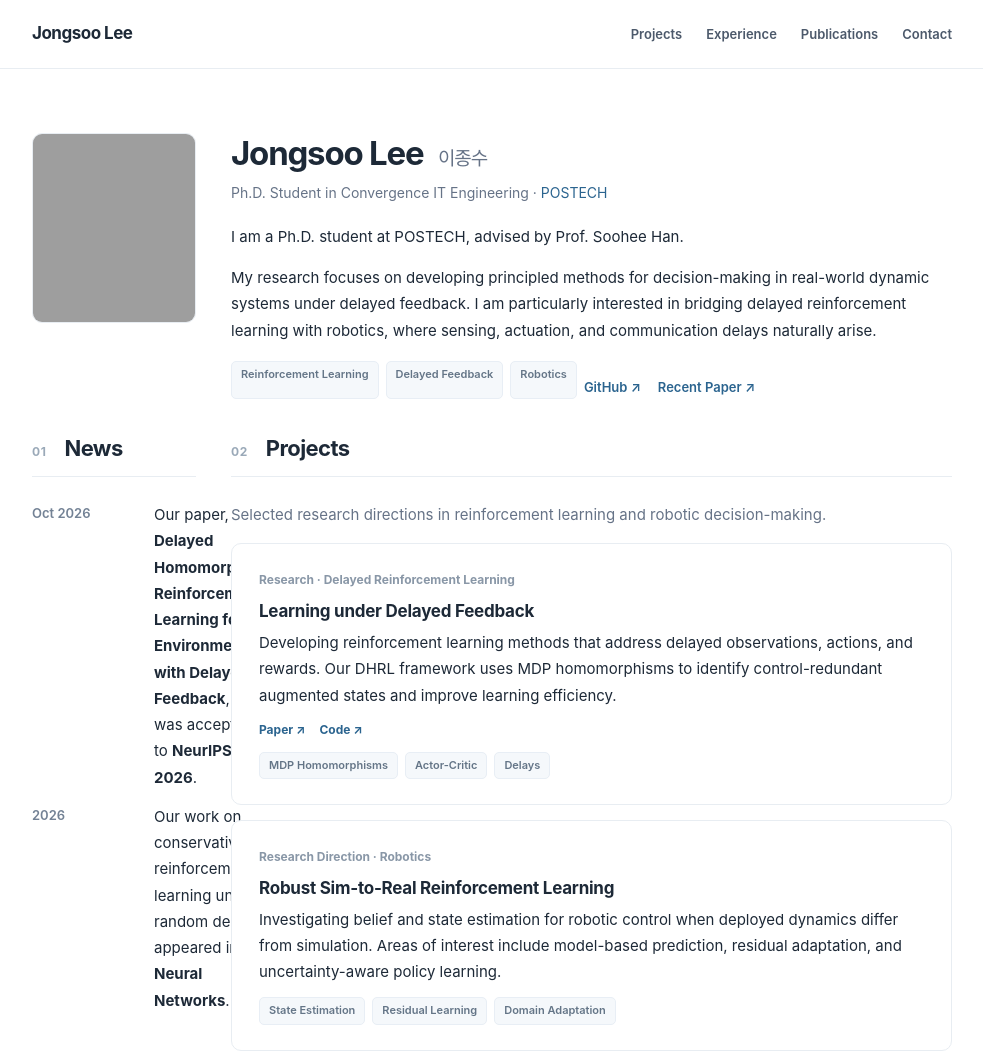
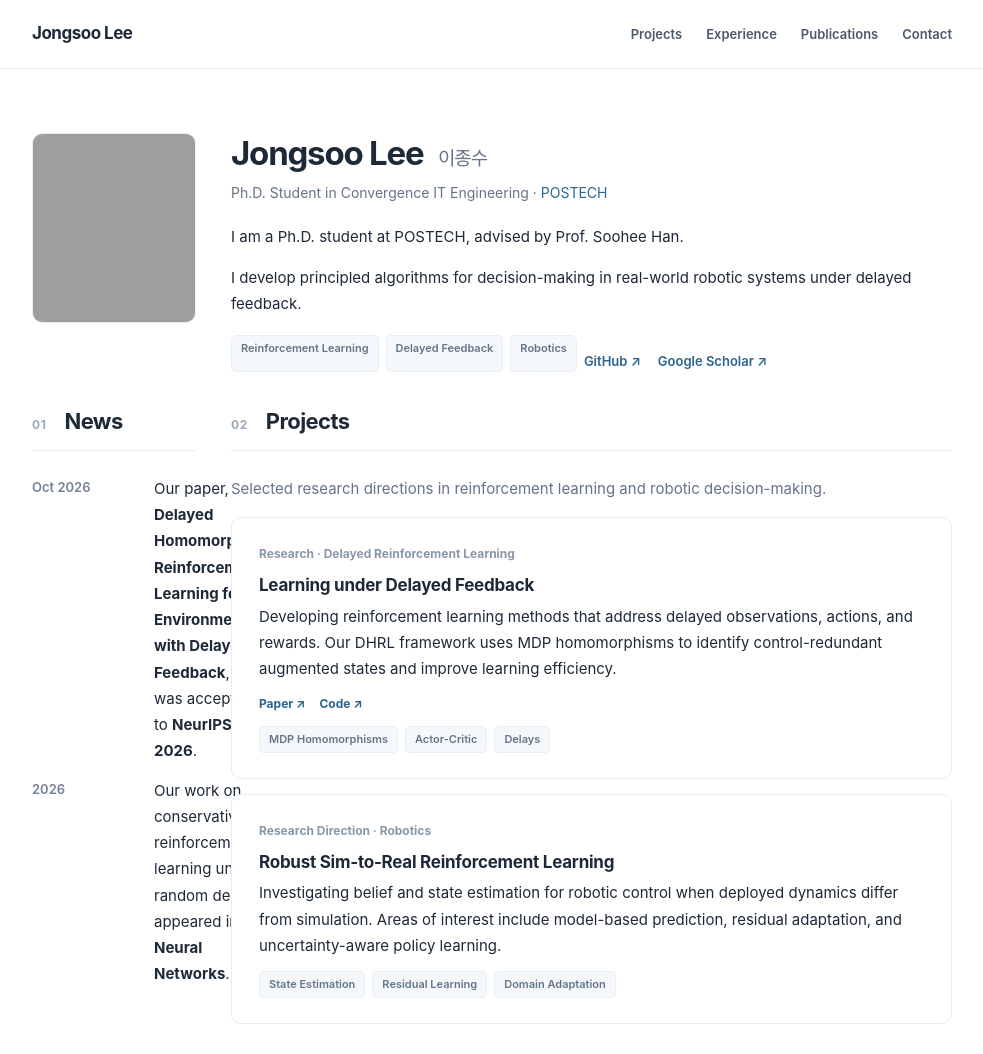
Before and after one commit to JongsooLee/jongsoolee.github.io, a plain HTML site: page index.html in a window 1280 px wide. Shown: the top 1054 px of the page, without its empty margins (148-1131 px from the left). Drawn offline with Linux system fonts and the light colour scheme; grey boxes are pictures that could not be loaded.

Commit message:
Update index.html

```diff
--- a/index.html
+++ b/index.html
@@ -59,9 +59,9 @@
         <h1>Jongsoo Lee <span class="kr">이종수</span></h1>
         <div class="role">Ph.D. Student in Convergence IT Engineering · <a href="https://www.postech.ac.kr/" target="_blank" rel="noopener">POSTECH</a></div>
         <p>I am a Ph.D. student at POSTECH, advised by Prof. Soohee Han.</p>
-        <p>My research focuses on developing principled methods for decision-making in real-world dynamic systems under delayed feedback. I am particularly interested in bridging delayed reinforcement learning with robotics, where sensing, actuation, and communication delays naturally arise.</p>
+        <p>I develop principled algorithms for decision-making in real-world robotic systems under delayed feedback.</p>
         <div class="tags"><span class="tag">Reinforcement Learning</span><span class="tag">Delayed Feedback</span><span class="tag">Robotics</span>
-        <div class="socials"><a href="https://github.com/jongsoolee" target="_blank" rel="noopener">GitHub ↗</a><a href="https://arxiv.org/abs/2604.03641" target="_blank" rel="noopener">Recent Paper ↗</a><!-- Add Google Scholar / CV / email links here. --></div>
+        <div class="socials"><a href="https://github.com/jongsoolee" target="_blank" rel="noopener">GitHub ↗</a><a href="https://scholar.google.com/citations?user=-YXP3fkAAAAJ&hl=ko&oi=ao" target="_blank" rel="noopener">Google Scholar ↗</a><!-- Add Google Scholar / CV / email links here. --></div>
       </div>
     </div>
 
```
